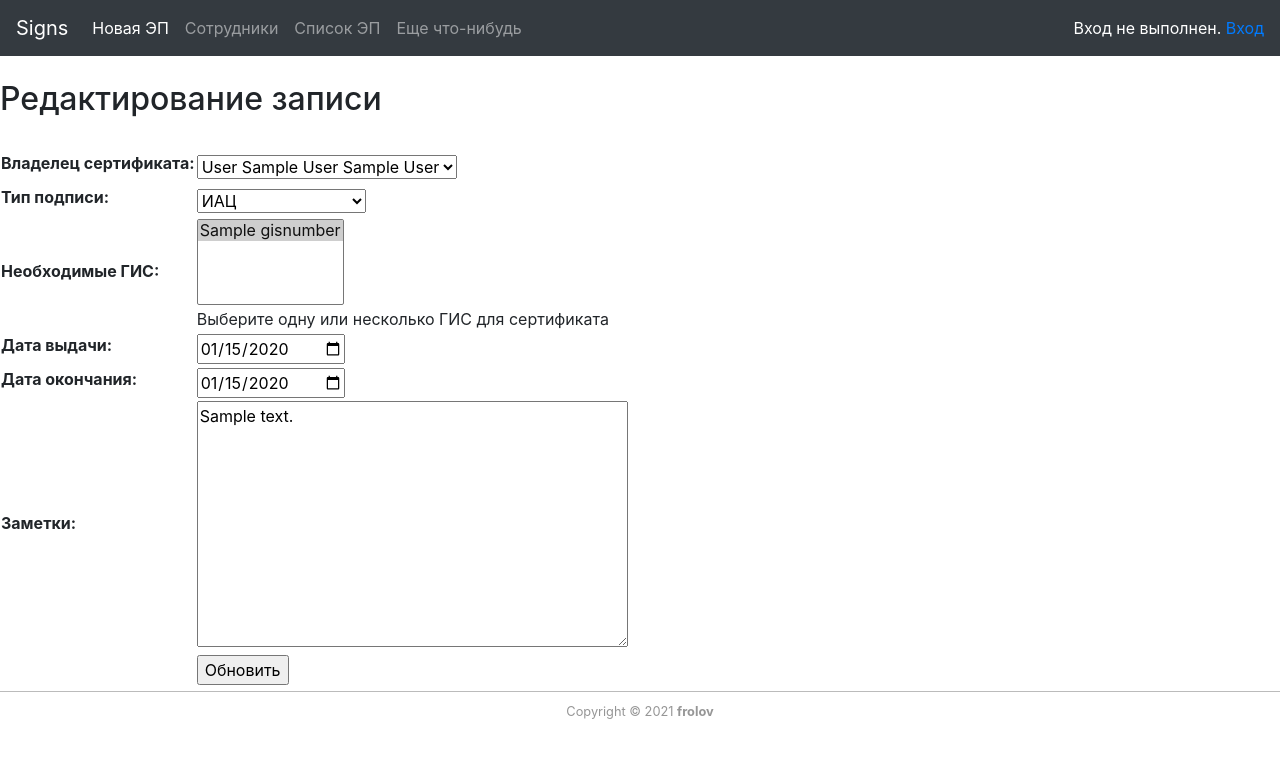
After one commit to Lacsw/digital-sign-storage, a Django app: page /sign/1/update in a window 1280 px wide. The commit adds this page. Shown: the top 758 px of the page. Run offline with Django 3.2, Linux system fonts and the light colour scheme; tables that the repository leaves empty hold one stand-in row (values such as "Sample post"); some libraries are stand-ins or nearby versions.

Commit message:
add SignUpdateView + template/ fix gis m2m saved

```diff
--- a/dw_root/quotes/models.py
+++ b/dw_root/quotes/models.py
@@ -88,6 +88,9 @@ class DigitalSign(models.Model):
     def __str__(self):
         return str(self.customer)
 
+    def get_absolute_url(self):
+        return reverse('customer_detail', kwargs={'pk': self.customer.pk})
+
 
 # В модели Подписи сделать поле status(Действует, Закончилась) и по статусу
 # и времени до конца срока определьять сколько дней осталось до получения новой
--- a/dw_root/quotes/templates/quotes/customer_detail.html
+++ b/dw_root/quotes/templates/quotes/customer_detail.html
@@ -52,6 +52,7 @@
 					<th>Кому выдана</th>
 					<th>Дата выдачи</th>
 					<th>Дата окончания</th>
+					<th>№ ГИС</th>
 					<th></th>
 					<th></th>
 
@@ -63,7 +64,8 @@
                             <td>{{ sign.customer }}</td>
                             <td>{{ sign.start_date }}</td>
                             <td>{{ sign.end_date }}</td>
-							<td><a class="btn btn-outline-warning btn-sm" href="{% url "customer_update" sign.id %}">Изменить</a></td>
+                            <td>{% for gis in sign.gis_required.all %}{{gis}}</br>{% endfor %}</td>
+							<td><a class="btn btn-outline-warning btn-sm" href="{% url "digitalSign_update" sign.id %}">Изменить</a></td>
 							<td><a class="btn btn-outline-danger btn-sm" href="{% url "customer_update" sign.id %}">Удалить</a></td>
 
                         </tr>
--- a/dw_root/quotes/templates/quotes/customer_list.html
+++ b/dw_root/quotes/templates/quotes/customer_list.html
@@ -3,7 +3,7 @@
 {% block title %}Список пользователей{% endblock title %}
 
 {% block content %}
-<h1>Список пользователей   <a class="btn btn-outline-danger btn-sm" href="/quote/">Добавить нового сотрудника</a></h1>
+<h1>Список пользователей   <a class="btn btn-outline-primary" href="/quote/">Добавить нового сотрудника</a></h1>
 
 
 <table class="table table-sm table-hover">
--- /dev/null
+++ b/dw_root/quotes/templates/quotes/digitalSign_update.html
@@ -0,0 +1,17 @@
+{% extends 'quotes/quote.html' %}
+
+{% block title %}Изменение записи.{% endblock title %}
+
+{% block content %}
+<br><h2>Редактирование записи</h2><br>
+<form method="post">
+    <table>
+        {{ form.as_table }}
+        <tr>
+            <td>&nbsp;</td>
+            <td><input type="submit" value="Обновить"></td>
+        </tr>
+    </table>
+    {% csrf_token %}
+</form>
+{% endblock content %}
--- a/dw_root/quotes/templates/quotes/sign_list.html
+++ b/dw_root/quotes/templates/quotes/sign_list.html
@@ -28,7 +28,7 @@
             <td>{{ sign.start_date }}</td>
             <td>{{ sign.end_date }}</td>
             <td>{{ sign.customer.get_iogv_display }}</td>
-            <td><a class="btn btn-outline-warning btn-sm" href="{% url "customer_update" sign.id %}">Изменить</a></td>
+            <td><a class="btn btn-outline-warning btn-sm" href="{% url "digitalSign_update" sign.id %}">Изменить</a></td>
             <td><a class="btn btn-outline-danger btn-sm" href="{% url "customer_update" sign.id %}">Удалить</a></td>
         </tr>
     {% endfor %}
--- a/dw_root/quotes/urls.py
+++ b/dw_root/quotes/urls.py
@@ -1,7 +1,7 @@
 from django.urls import path
 
 from . import views
-from .views import CustomerDeleteView, CustomerList, CustomerUpdateView, CustomerDetailView, SignList
+from .views import CustomerDeleteView, CustomerList, CustomerUpdateView, CustomerDetailView, SignList, SignUpdateView
 
 urlpatterns = [
     path('', views.quote_req, name='quote-request'),
@@ -12,5 +12,8 @@ urlpatterns = [
          CustomerUpdateView.as_view(), name='customer_update'),
     path('sign/create/', views.sign_create, name='sign_create'),
     path('sign/list', SignList.as_view(), name='sign_list'),
+    path('sign/<int:pk>/update',
+         SignUpdateView.as_view(), name='digitalSign_update'),
+
 
 ]
--- a/dw_root/quotes/views.py
+++ b/dw_root/quotes/views.py
@@ -2,7 +2,7 @@ from django.shortcuts import get_object_or_404, redirect, render
 from django.http import HttpResponseRedirect, request
 from django.views.generic.list import ListView
 from django.views.generic.detail import DetailView
-from django.views.generic.edit import CreateView, DeleteView, UpdateView
+from django.views.generic.edit import CreateView, DeleteView, ModelFormMixin, UpdateView
 from django.views.generic.base import View
 from django.contrib.auth.forms import UserCreationForm
 from django.urls import reverse_lazy
@@ -66,12 +66,13 @@ def sign_create(request):
         form = DigitalSignForm(request.POST, request.FILES)
 
         if form.is_valid():
-            quote = form.save(commit=False)
+            sign = form.save(commit=False)
             try:
-                quote.username = request.user
+                sign.username = request.user
             except Exception:
                 pass
-            quote.save()
+            sign.save()
+            form.save_m2m()
             return HttpResponseRedirect('/sign/create/?submitted=True')
     else:
         form = DigitalSignForm()
@@ -128,7 +129,7 @@ class CustomerDeleteView(DeleteView):
 class CustomerUpdateView(UpdateView):
     model = Customer
     fields = '__all__'
-    template_name_suffix = '_update'
+    template_name_suffix = 'customer_update'
     # success_url = 'detail/'
 
 
@@ -155,3 +156,11 @@ class SignList(LoginRequiredMixin, ListView):
             'signs_30days_left': DigitalSign.objects.filter(end_date__range=[left_15days, left_30days]),
         })
         return context
+
+
+"""Изменение ЭП"""
+
+class SignUpdateView(UpdateView, ModelFormMixin):
+    model = DigitalSign
+    form_class = DigitalSignForm
+    template_name_suffix = '_update'
```
